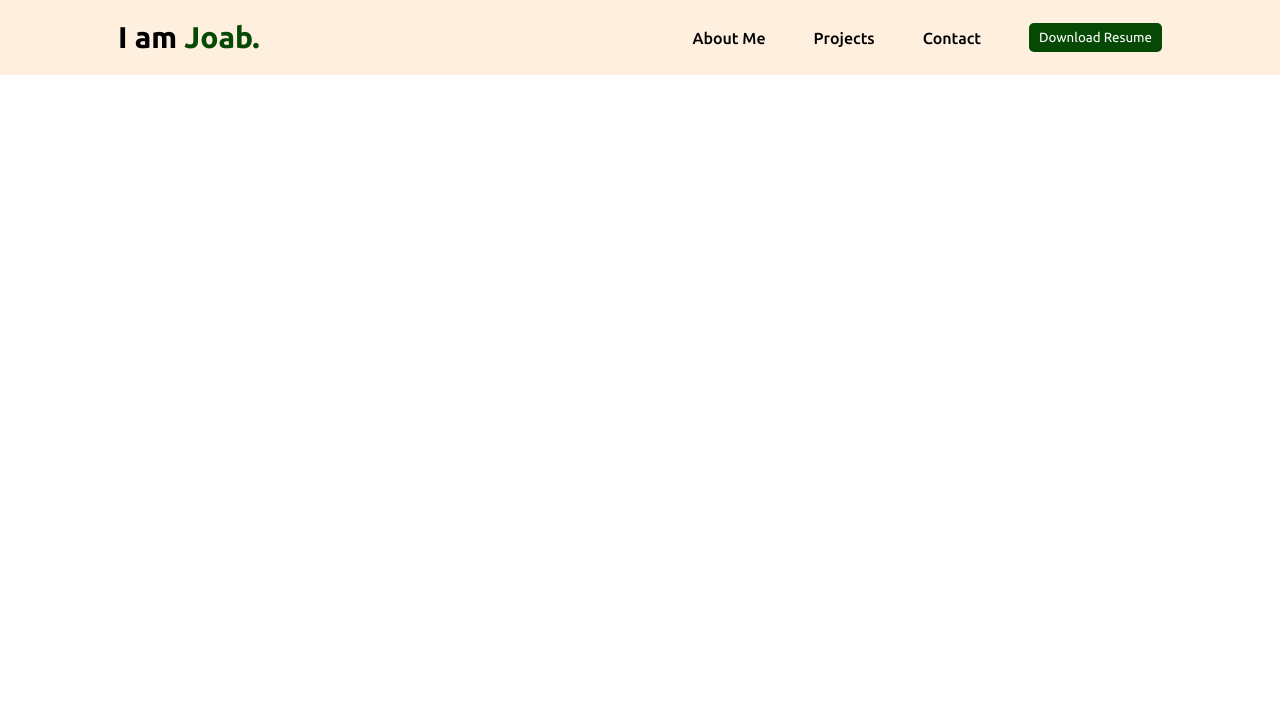
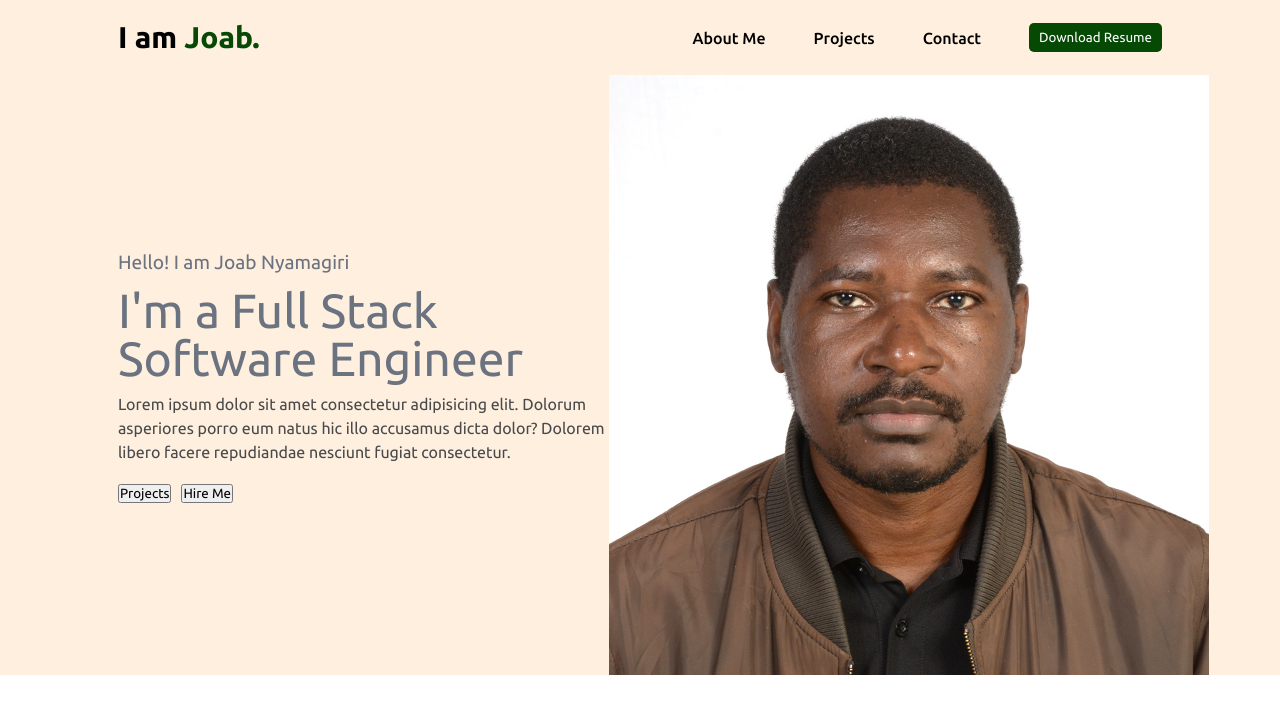
Before and after one commit to jonyamagiri/portfolio, a plain HTML site: page index.html in a window 1280 px wide. Drawn offline with Linux system fonts and the light colour scheme.

Commit message:
hero-html-css-js

```diff
--- a/index.html
+++ b/index.html
@@ -26,6 +26,29 @@
             </div>
         </div>
     </nav>
+    <!-- navbar end -->
+
+    <!-- hero section -->
+    <section class="hero">
+        <div class="container hero-container">
+            <div class="hero-info">
+                <hgroup>
+                    <h4>Hello! I am Joab Nyamagiri</h4>
+                    <h1>I'm a Full Stack Software Engineer</h1>
+                </hgroup>
+                <p>Lorem ipsum dolor sit amet consectetur adipisicing elit. Dolorum asperiores porro eum natus hic illo accusamus dicta dolor? Dolorem libero facere repudiandae nesciunt fugiat consectetur.</p>
+                <div class="hero-btn-container">
+                    <button aria-label="View Projects">Projects</button>
+                    <button aria-label="Hire Me">Hire Me</button>
+                </div>
+            </div>
+            <div class="hero-image-container">
+                <img src="/img/hero_photo.jpg" alt="Joab Nyamagiri - Full Stack Software Engineer">
+            </div>
+        </div>
+    </section>
+
+    <!-- hero section end -->
 
     <script src="app.js"></script>
 </body>
--- a/style.css
+++ b/style.css
@@ -123,3 +123,53 @@ nav {
         transform: translateY(-8px) rotate(-45deg);
     }
 }
+
+
+/* hero styling */
+
+.hero {
+    background-color: #feefde;
+}
+
+.hero-container {
+    display: grid;
+    grid-template-columns: repeat(2, minmax(0, 1fr));
+    align-items: center;
+    gap: 2rem;
+}
+
+.hero-image-container {
+    display: flex;
+    justify-content: center;
+    align-items: center;
+}
+
+.hero-info h4 {
+    font-size: 1.2rem;
+    line-height: 1.75rem;
+    color: #6b7280;
+    font-weight: 400;
+    margin-bottom: 10px;
+}
+
+.hero-info h1 {
+    font-size: 3rem;
+    line-height: 1;
+    color: #6b7280;
+    font-weight: 400;
+    margin-bottom: 10px;
+}
+
+.hero-info p {
+    font-size: 1rem;
+    line-height: 1.5rem;
+    color: #48494b;
+    font-weight: 400;
+    margin-bottom: 10px;
+}
+
+.hero-btn-container {
+    margin-top: 20px;
+    display: flex;
+    gap: 10px;
+}
```
Also changed, not shown: img/hero_photo.jpg (added).
